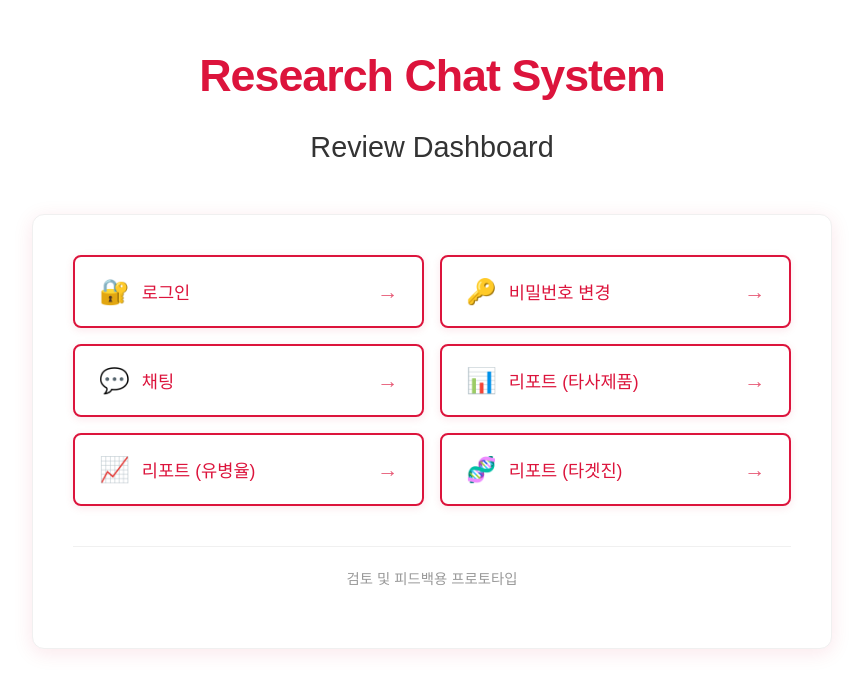
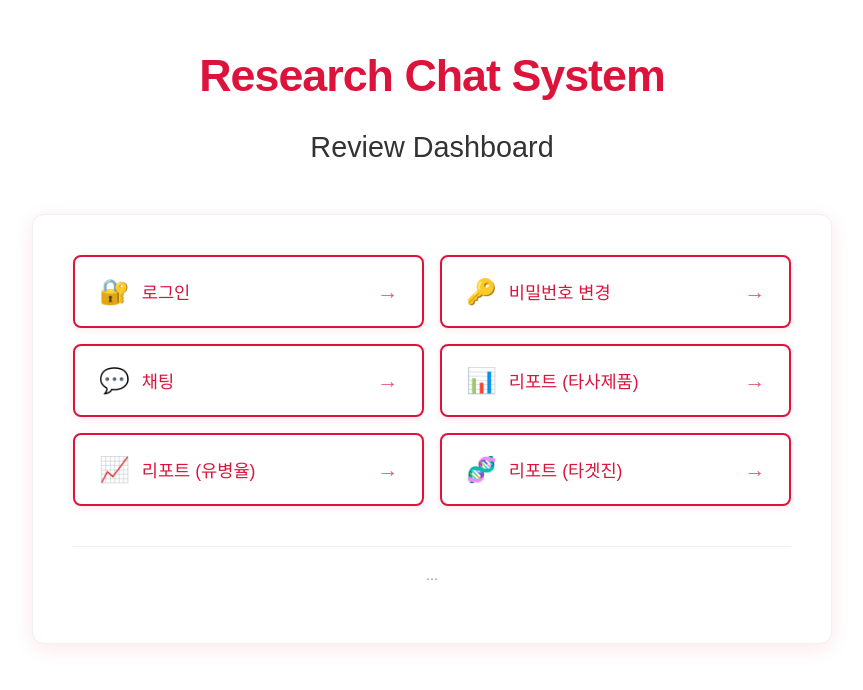
Before and after one commit to dok9gold/b, a plain HTML site: page index.html in a window 1280 px wide. Shown: the whole page, without its empty margins (208-1071 px from the left). Drawn offline with Linux system fonts and the light colour scheme.

Commit message:
Add files via upload

```diff
--- a/index.html
+++ b/index.html
@@ -204,7 +204,7 @@
         </nav>
 
         <div class="footer">
-            검토 및 피드백용 프로토타입
+            ...
         </div>
     </div>
 </body>
```
